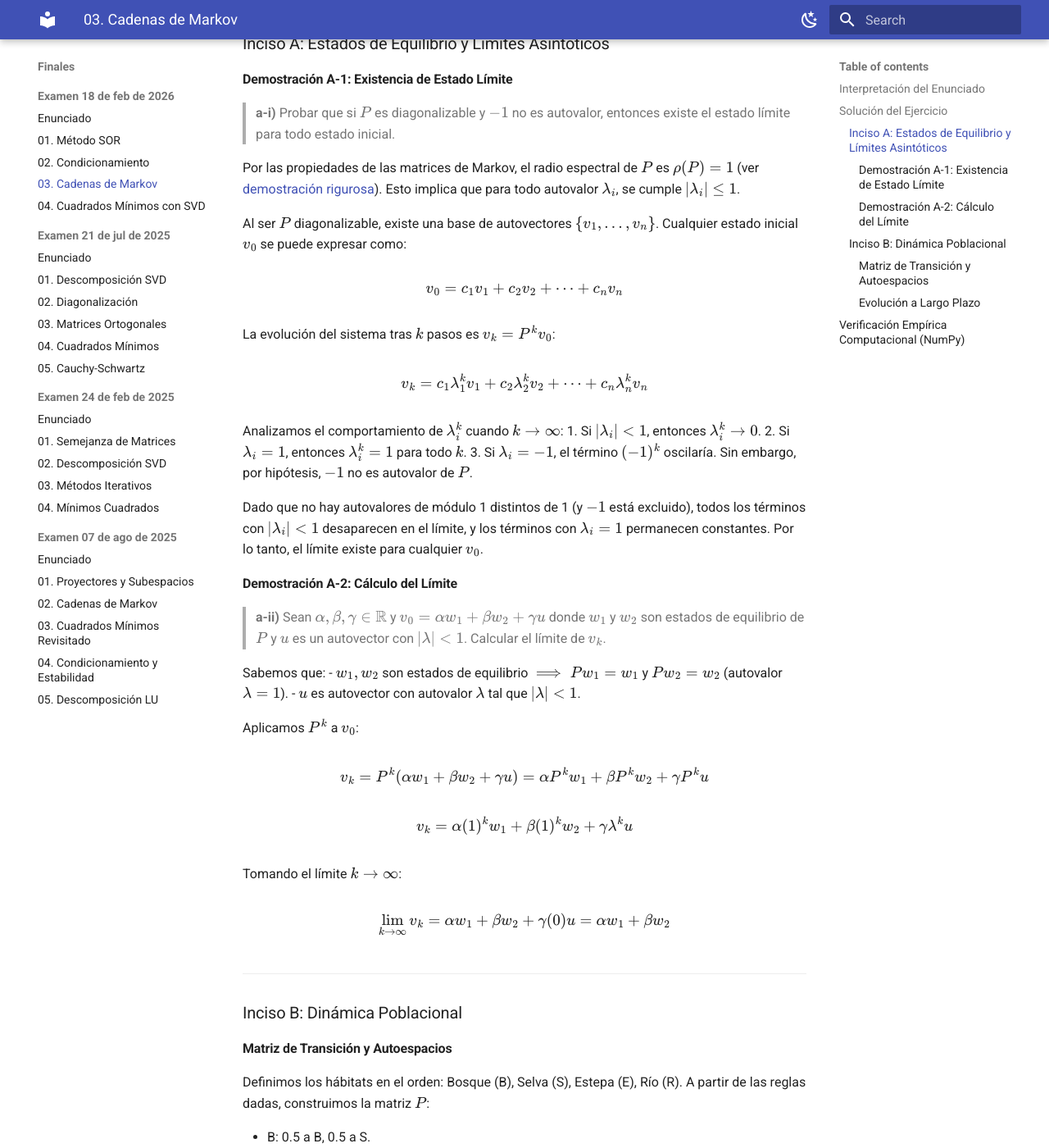
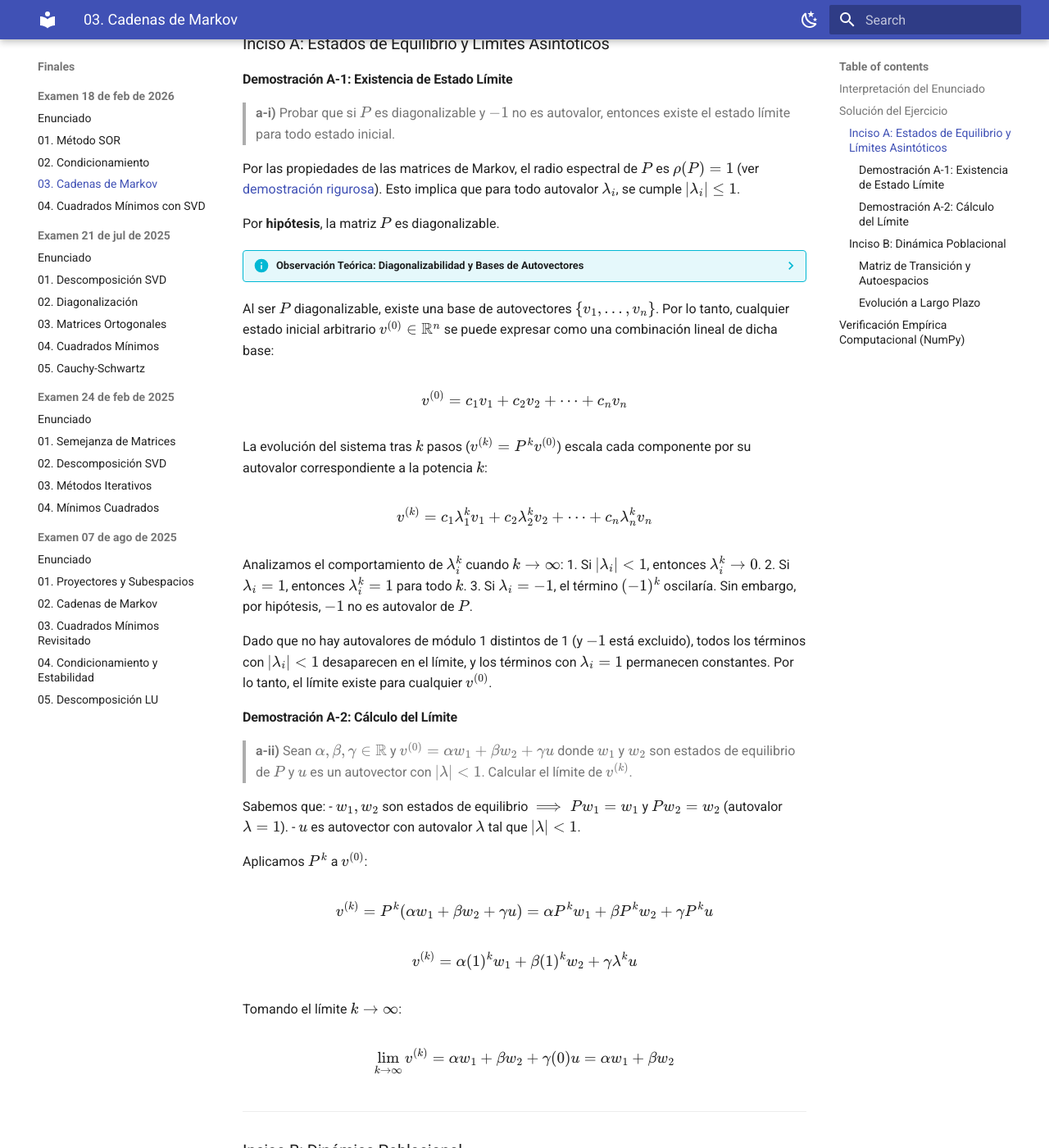
Before and after one commit to nahuelrabey/apuntes_IA_final_ALC, an MkDocs documentation site: the page built from docs/Examen_2026_02_18/03_cadenas_markov/teoria.md, in a window 1280 px wide and 1400 px high, scrolled down 1209 px. Shown: the whole window at 82% size. Built offline with MkDocs 1.6.1 and Material for MkDocs 9.7.7, drawn with Linux system fonts in a browser that asks for light colours; some of the changed text lies outside the part shown.

```diff
--- a/docs/Examen_2026_02_18/03_cadenas_markov/teoria.md
+++ b/docs/Examen_2026_02_18/03_cadenas_markov/teoria.md
@@ -5,7 +5,7 @@
 > **a) Sea P $\in \mathbb{R}^{n \times n}$ una matriz de Markov.**
 >
 > - **i)** Probar que si $P$ es diagonalizable y $-1$ no es autovalor, entonces existe el estado límite para todo estado inicial.
-> - **ii)** Sean $\alpha, \beta, \gamma \in \mathbb{R}$ y $v_0 = \alpha w_1 + \beta w_2 + \gamma u$ donde $w_1$ y $w_2$ son estados de equilibrio de $P$ y $u$ es un autovector de $P$ con autovalor $\lambda$ tal que $|\lambda| < 1$. Calcular el estado límite de la sucesión $v_k = P^k v_0$ en función de $\alpha, \beta, \gamma, w_1, w_2$ y u.
+> - **ii)** Sean $\alpha, \beta, \gamma \in \mathbb{R}$ y $v^{(0)} = \alpha w_1 + \beta w_2 + \gamma u$ donde $w_1$ y $w_2$ son estados de equilibrio de $P$ y $u$ es un autovector de $P$ con autovalor $\lambda$ tal que $|\lambda| < 1$. Calcular el estado límite de la sucesión $v^{(k)} = P^k v^{(0)}$ en función de $\alpha, \beta, \gamma, w_1, w_2$ y u.
 >
 > **b)** Cuatro hábitats: Bosque (B), Selva (S), Estepa (E) y Río (R) están habitados por un grupo de animales. El movimiento anual entre estos hábitats está gobernado por las siguientes reglas:
 >
@@ -34,16 +34,23 @@ En la parte práctica, se modela la dinámica poblacional de animales entre cuat
 
 Por las propiedades de las matrices de Markov, el radio espectral de $P$ es $\rho(P) = 1$ (ver [demostración rigurosa](../../demostraciones/radio_espectral_markov.md)). Esto implica que para todo autovalor $\lambda_i$, se cumple $|\lambda_i| \le 1$.
 
-Al ser $P$ diagonalizable, existe una base de autovectores $\{v_1, \dots, v_n\}$. Cualquier estado inicial $v_0$ se puede expresar como:
+Por **hipótesis**, la matriz $P$ es diagonalizable.
+
+??? info "Observación Teórica: Diagonalizabilidad y Bases de Autovectores"
+    Que una matriz de orden $n \times n$ sea **diagonalizable** significa que posee $n$ autovectores linealmente independientes. Este conjunto de autovectores forma una base de $\mathbb{R}^n$, lo que permite expresar cualquier estado del sistema como una combinación lineal de los mismos.
+
+    *¿Qué garantiza que una matriz sea diagonalizable?* Una condición suficiente es que sus autovalores sean distintos entre sí. Para el desarrollo formal de esta propiedad, véase [Demostración: Autovalores Distintos implican L.I.](../../demostraciones/autovalores_distintos.md).
+
+Al ser $P$ diagonalizable, existe una base de autovectores $\{v_1, \dots, v_n\}$. Por lo tanto, cualquier estado inicial arbitrario $v^{(0)} \in \mathbb{R}^n$ se puede expresar como una combinación lineal de dicha base:
 
 $$
-v_0 = c_1 v_1 + c_2 v_2 + \dots + c_n v_n
+v^{(0)} = c_1 v_1 + c_2 v_2 + \dots + c_n v_n
 $$
 
-La evolución del sistema tras $k$ pasos es $v_k = P^k v_0$:
+La evolución del sistema tras $k$ pasos ($v^{(k)} = P^k v^{(0)}$) escala cada componente por su autovalor correspondiente a la potencia $k$:
 
 $$
-v_k = c_1 \lambda_1^k v_1 + c_2 \lambda_2^k v_2 + \dots + c_n \lambda_n^k v_n
+v^{(k)} = c_1 \lambda_1^k v_1 + c_2 \lambda_2^k v_2 + \dots + c_n \lambda_n^k v_n
 $$
 
 Analizamos el comportamiento de $\lambda_i^k$ cuando $k \to \infty$:
@@ -51,30 +58,30 @@ Analizamos el comportamiento de $\lambda_i^k$ cuando $k \to \infty$:
 2. Si $\lambda_i = 1$, entonces $\lambda_i^k = 1$ para todo $k$.
 3. Si $\lambda_i = -1$, el término $(-1)^k$ oscilaría. Sin embargo, por hipótesis, $-1$ no es autovalor de $P$.
 
-Dado que no hay autovalores de módulo 1 distintos de 1 (y $-1$ está excluido), todos los términos con $|\lambda_i| < 1$ desaparecen en el límite, y los términos con $\lambda_i = 1$ permanecen constantes. Por lo tanto, el límite existe para cualquier $v_0$.
+Dado que no hay autovalores de módulo 1 distintos de 1 (y $-1$ está excluido), todos los términos con $|\lambda_i| < 1$ desaparecen en el límite, y los términos con $\lambda_i = 1$ permanecen constantes. Por lo tanto, el límite existe para cualquier $v^{(0)}$.
 
 #### Demostración A-2: Cálculo del Límite
 
-> **a-ii)** Sean $\alpha, \beta, \gamma \in \mathbb{R}$ y $v_0 = \alpha w_1 + \beta w_2 + \gamma u$ donde $w_1$ y $w_2$ son estados de equilibrio de $P$ y $u$ es un autovector con $|\lambda| < 1$. Calcular el límite de $v_k$.
+> **a-ii)** Sean $\alpha, \beta, \gamma \in \mathbb{R}$ y $v^{(0)} = \alpha w_1 + \beta w_2 + \gamma u$ donde $w_1$ y $w_2$ son estados de equilibrio de $P$ y $u$ es un autovector con $|\lambda| < 1$. Calcular el límite de $v^{(k)}$.
 
 Sabemos que:
 - $w_1, w_2$ son estados de equilibrio $\implies P w_1 = w_1$ y $P w_2 = w_2$ (autovalor $\lambda = 1$).
 - $u$ es autovector con autovalor $\lambda$ tal que $|\lambda| < 1$.
 
-Aplicamos $P^k$ a $v_0$:
+Aplicamos $P^k$ a $v^{(0)}$:
 
 $$
-v_k = P^k (\alpha w_1 + \beta w_2 + \gamma u) = \alpha P^k w_1 + \beta P^k w_2 + \gamma P^k u
+v^{(k)} = P^k (\alpha w_1 + \beta w_2 + \gamma u) = \alpha P^k w_1 + \beta P^k w_2 + \gamma P^k u
 $$
 
 $$
-v_k = \alpha (1)^k w_1 + \beta (1)^k w_2 + \gamma \lambda^k u
+v^{(k)} = \alpha (1)^k w_1 + \beta (1)^k w_2 + \gamma \lambda^k u
 $$
 
 Tomando el límite $k \to \infty$:
 
 $$
-\lim_{k \to \infty} v_k = \alpha w_1 + \beta w_2 + \gamma (0) u = \alpha w_1 + \beta w_2
+\lim_{k \to \infty} v^{(k)} = \alpha w_1 + \beta w_2 + \gamma (0) u = \alpha w_1 + \beta w_2
 $$
 
 ---
@@ -120,12 +127,12 @@ $\lambda=1$ tiene multiplicidad algebraica 2 y geométrica 2. Los otros autovalo
 
 #### Evolución a Largo Plazo
 
-Estado inicial: $v_0 = (300, 100, 200, 0)^T$.
+Estado inicial: $v^{(0)} = (300, 100, 200, 0)^T$.
 
-1. El subsistema B-S es cerrado y regular. La población total de 400 se distribuirá uniformemente por simetría: $b_\infty = 200, s_\infty = 200$.
-2. El Río empieza con 0 animales, por lo que no aporta flujo a la Estepa. La Estepa es absorbente y mantiene sus 200 iniciales: $e_\infty = 200, r_\infty = 0$.
+1. El subsistema B-S es cerrado y regular. La población total de 400 se distribuirá uniformemente por simetría: $b^{(\infty)} = 200, s^{(\infty)} = 200$.
+2. El Río empieza con 0 animales, por lo que no aporta flujo a la Estepa. La Estepa es absorbente y mantiene sus 200 iniciales: $e^{(\infty)} = 200, r^{(\infty)} = 0$.
 
-El estado límite es $v_\infty = (200, 200, 200, 0)^T$.
+El estado límite es $v^{(\infty)} = (200, 200, 200, 0)^T$.
 
 ---
 
```
Also changed, not shown: .agents/workflows/notacion_markov.md (added, +23 -0 lines).
